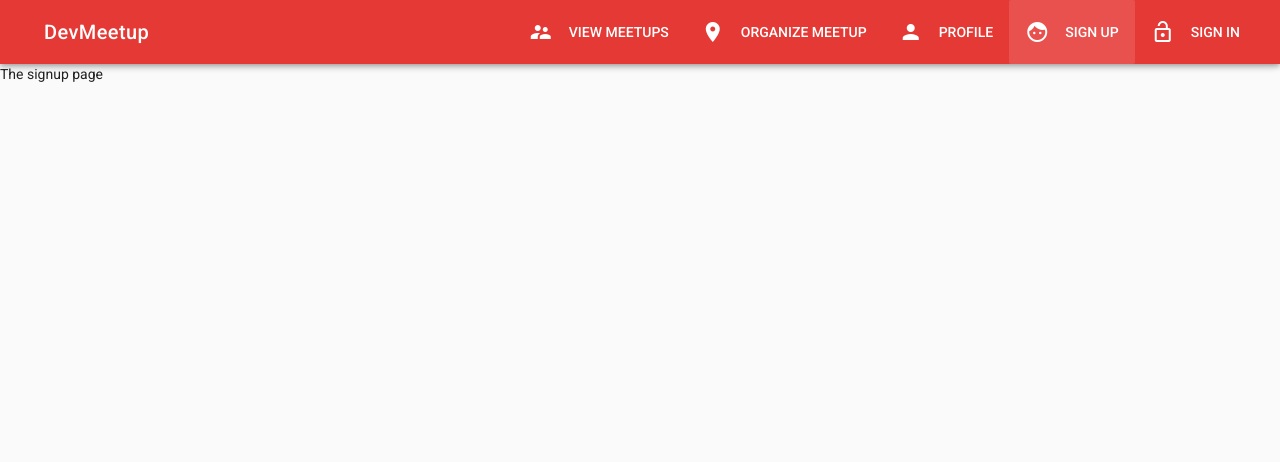
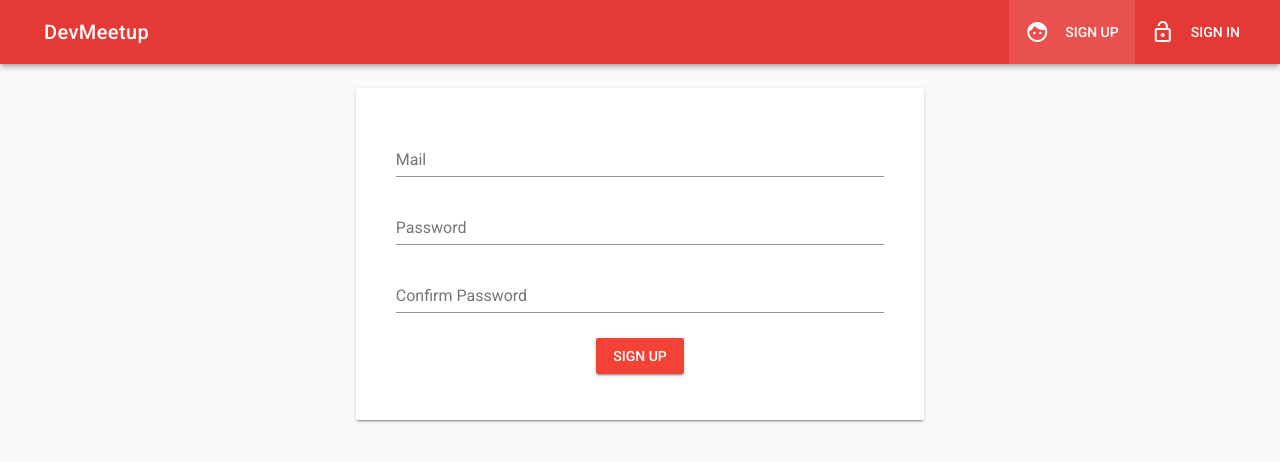
Before and after one commit to angelo21/dev-meetup, a Vue app: page /signup in a window 1280 px wide. Shown: the top 462 px of the page. Built offline with nearby package versions, Linux system fonts and the light colour scheme.

Commit message:
Implemented authentication. Users are stored in Firebase. Signup / Signin work

```diff
--- a/src/App.vue
+++ b/src/App.vue
@@ -51,14 +51,26 @@ export default {
   data () {
     return {
       sideNav: false,
-      menuItems: [
-        {icon: "supervisor_account", title: "View Meetups", link: "/meetups"},
-        {icon: "room", title: "Organize Meetup", link: "/meetup/new"},
-        {icon: "person", title: "Profile", link: "/profile"},
+    }
+  },
+  computed: {
+    menuItems() {
+      let menuItems = [
         {icon: "face", title: "Sign up", link: "/signup"},
         {icon: "lock_open", title: "Sign in", link: "/signin"},
       ]
+      if (this.userIsAuthenticated) {
+        menuItems = [
+          {icon: "supervisor_account", title: "View Meetups", link: "/meetups"},
+          {icon: "room", title: "Organize Meetup", link: "/meetup/new"},
+          {icon: "person", title: "Profile", link: "/profile"}
+        ]
+      }
+      return menuItems;
+    },
+    userIsAuthenticated() {
+      return this.$store.getters.user !== null && this.$store.getters.user !== undefined;
     }
-  },
+  }
 }
 </script>
--- a/src/components/User/Signin.vue
+++ b/src/components/User/Signin.vue
@@ -1,6 +1,80 @@
 
 <template>
-  <div>
-    <p>The signin page</p>
-  </div>
+  <v-container>
+    <v-layout row>
+      <v-flex xs12 sm6 offset-sm3>
+        <v-card>
+          <v-card-text>
+            <v-container>
+              <v-form @submit.prevent="onSignIn">
+                <v-layout row>
+                  <v-flex xs12>
+                    <v-text-field
+                      name="email"
+                      label="Mail"
+                      id="email"
+                      v-model="email"
+                      type="email"
+                      color="red reddarken1"
+                      required>
+                    </v-text-field>
+                  </v-flex>
+                </v-layout>
+
+                <v-layout row>
+                  <v-flex xs12>
+                    <v-text-field
+                      name="password"
+                      label="Password"
+                      id="password"
+                      v-model="password"
+                      type="password"
+                      color="red reddarken1"
+                      required>
+                    </v-text-field>
+                  </v-flex>
+                </v-layout>
+
+                <v-layout row>
+                  <v-flex xs12 class="text-xs-center">
+                    <v-btn
+                      type="submit"
+                      class="red reddarken1" dark>Sign In</v-btn>
+                  </v-flex>
+                </v-layout>
+              </v-form>
+            </v-container>
+          </v-card-text>
+        </v-card>
+      </v-flex>
+    </v-layout>
+  </v-container>
 </template>
+
+<script>
+  export default {
+    data() {
+      return {
+        email: "",
+        password: "",
+      }
+    },
+    computed: {
+      user() {
+        return this.$store.getters.user;
+      }
+    },
+    watch: {
+      user(value) {
+        if (value !== null && value !== undefined) {
+          this.$router.push("/");
+        }
+      }
+    },
+    methods: {
+      onSignIn() {
+        this.$store.dispatch("signUserIn", {email: this.email, password: this.password})
+      }
+    }
+  }
+</script>
--- a/src/components/User/Signup.vue
+++ b/src/components/User/Signup.vue
@@ -1,6 +1,98 @@
 
 <template>
-  <div>
-    <p>The signup page</p>
-  </div>
+  <v-container>
+    <v-layout row>
+      <v-flex xs12 sm6 offset-sm3>
+        <v-card>
+          <v-card-text>
+            <v-container>
+              <v-form @submit.prevent="onSignUp">
+                <v-layout row>
+                  <v-flex xs12>
+                    <v-text-field
+                      name="email"
+                      label="Mail"
+                      id="email"
+                      v-model="email"
+                      type="email"
+                      color="red reddarken1"
+                      required>
+                    </v-text-field>
+                  </v-flex>
+                </v-layout>
+
+                <v-layout row>
+                  <v-flex xs12>
+                    <v-text-field
+                      name="password"
+                      label="Password"
+                      id="password"
+                      v-model="password"
+                      type="password"
+                      color="red reddarken1"
+                      required>
+                    </v-text-field>
+                  </v-flex>
+                </v-layout>
+
+                <v-layout row>
+                  <v-flex xs12>
+                    <v-text-field
+                      name="confirmPassword"
+                      label="Confirm Password"
+                      id="confirmPassword"
+                      v-model="confirmPassword"
+                      type="password"
+                      color="red reddarken1"
+                      :rules="[comparePasswords]">
+                    </v-text-field>
+                  </v-flex>
+                </v-layout>
+
+                <v-layout row>
+                  <v-flex xs12 class="text-xs-center">
+                    <v-btn
+                      type="submit"
+                      class="red reddarken1" dark>Sign Up</v-btn>
+                  </v-flex>
+                </v-layout>
+              </v-form>
+            </v-container>
+          </v-card-text>
+        </v-card>
+      </v-flex>
+    </v-layout>
+  </v-container>
 </template>
+
+<script>
+  export default {
+    data() {
+      return {
+        email: "",
+        password: "",
+        confirmPassword: "",
+      }
+    },
+    computed: {
+      comparePasswords() {
+        return this.password !== this.confirmPassword ? "Passwords do not match" : "";
+      },
+      user() {
+        return this.$store.getters.user;
+      }
+    },
+    watch: {
+      user(value) {
+        if (value !== null && value !== undefined) {
+          this.$router.push("/");
+        }
+      }
+    },
+    methods: {
+      onSignUp() {
+        this.$store.dispatch("signUserUp", {email: this.email, password: this.password})
+      }
+    }
+  }
+</script>
--- a/src/store/index.js
+++ b/src/store/index.js
@@ -1,6 +1,7 @@
 
 import Vue from "vue";
 import Vuex from "vuex";
+import * as firebase from "firebase";
 
 Vue.use(Vuex);
 
@@ -22,14 +23,14 @@ export const store = new Vuex.Store({
       description: "It's Paris"
       },
     ],
-    user: {
-      id: "lshgoebgoeb",
-      registeredMeetups: ["lshgohsob"]
-    }
+    user: null,
   },
   mutations: {
     createMeetup(state, payload) {
       state.loadedMeetups.push(payload);
+    },
+    setUser(state, payload) {
+      state.user = payload
     }
   },
   actions: {
@@ -46,6 +47,32 @@ export const store = new Vuex.Store({
       //Reach out to firebase for storage
       commit("createMeetup", meetup)
     },
+    signUserUp({commit}, payload) {
+      firebase.auth().createUserWithEmailAndPassword(payload.email, payload.password)
+      .then(user => {
+        const newUser = {
+          id: user.user.uid,
+          registeredMeetups: []
+        }
+        commit("setUser", newUser)
+      })
+      .catch(error => {
+        console.log(error)
+      })
+    },
+    signUserIn({commit}, payload) {
+      firebase.auth().signInWithEmailAndPassword(payload.email, payload.password)
+      .then(user => {
+        const newUser = {
+          id: user.user.uid,
+          registeredMeetups: []
+        }
+        commit("setUser", newUser)
+      })
+      .catch(error => {
+        console.log(error)
+      })
+    }
   },
   getters: {
     loadedMeetups(state) {
@@ -62,6 +89,9 @@ export const store = new Vuex.Store({
           return meetup.id == meetupId;
         })
       }
+    },
+    user(state) {
+      return state.user;
     }
   },
 })
```
